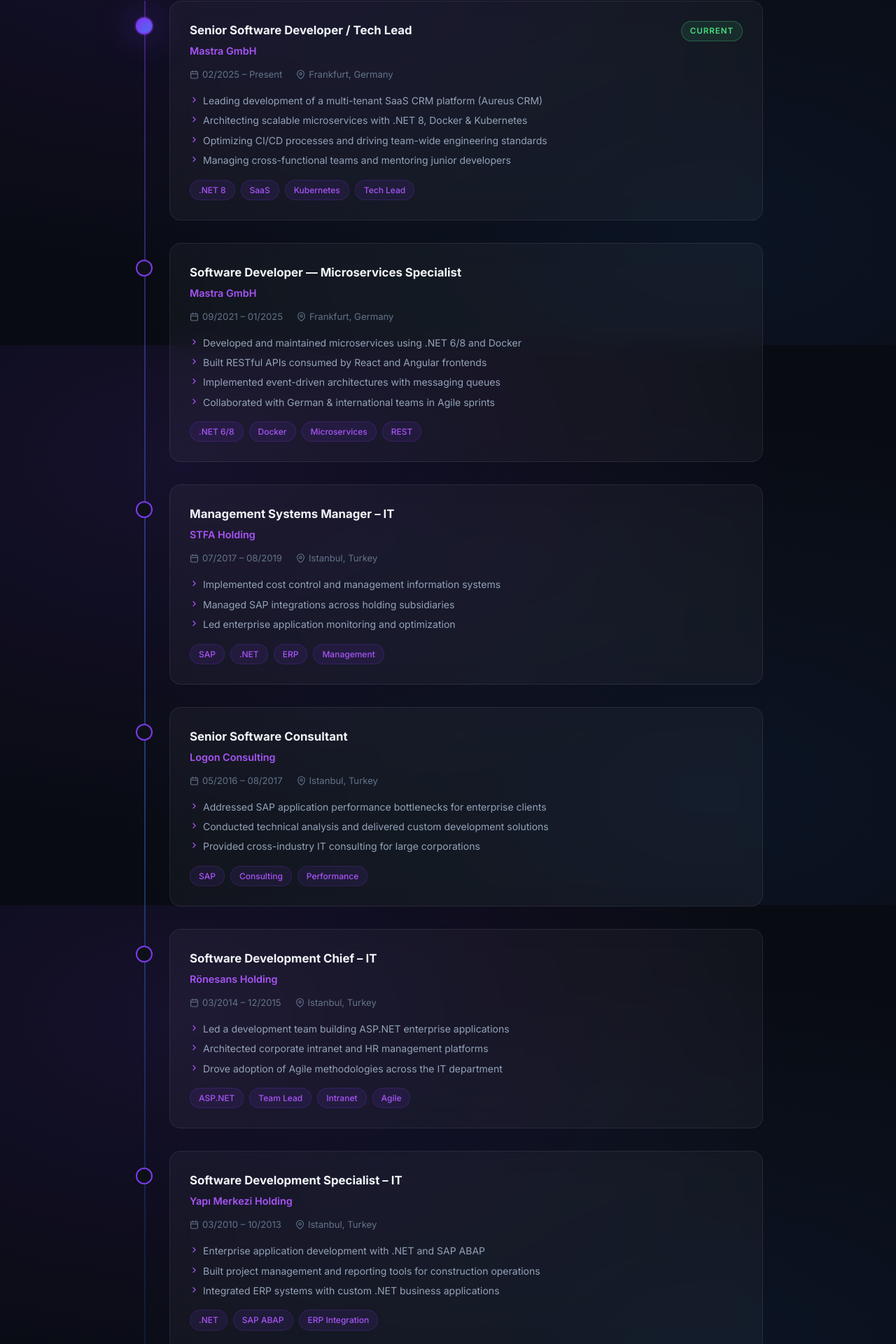
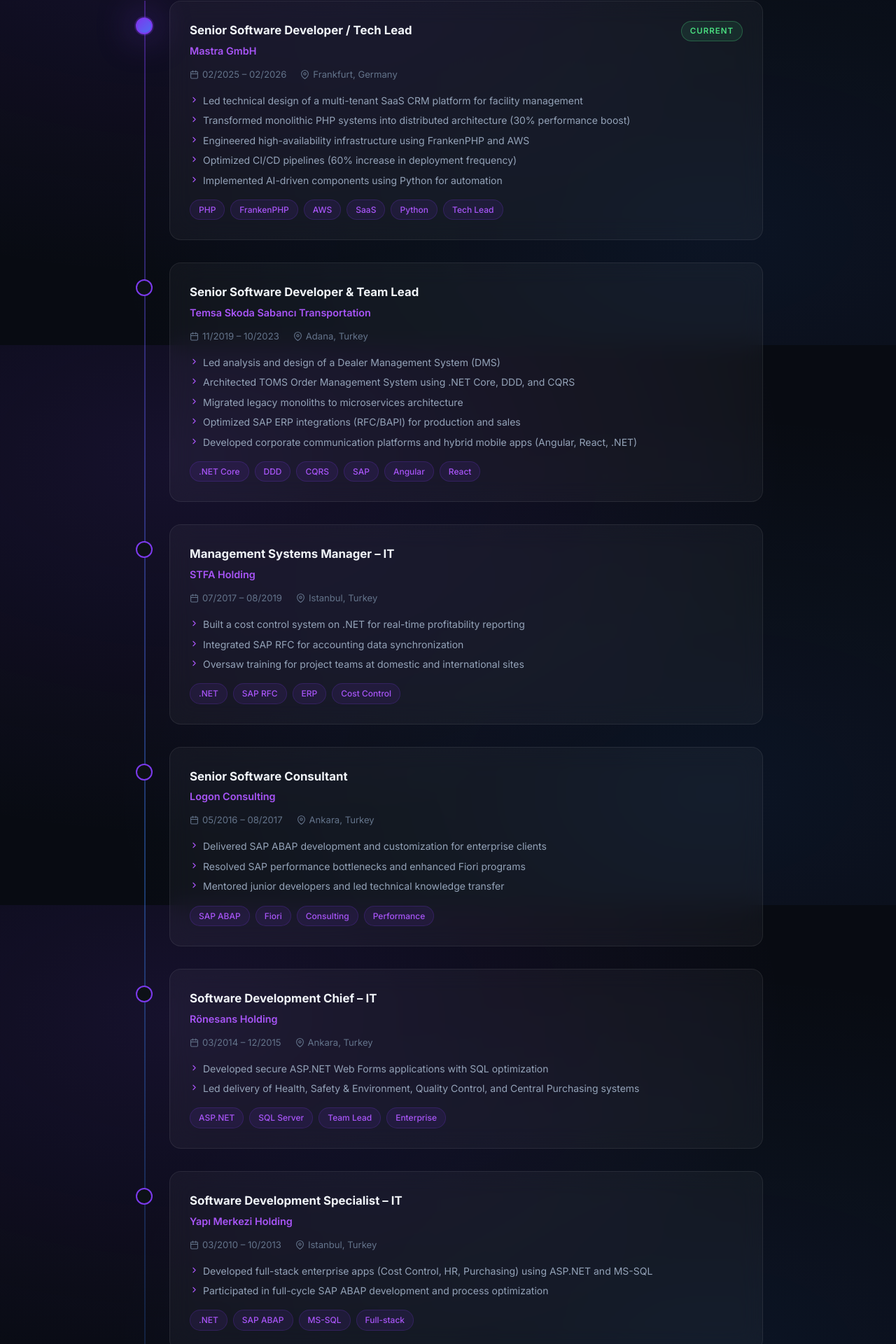
Before and after one commit to serkanocak/carrier, a React (Vite) app: page / in a window 1280 px wide. Shown: the part 3507-5427 px from the top of the page at 70% size. Built offline with nearby package versions, Linux system fonts and the light colour scheme.

Commit message:
feat: update experience and projects from LinkedIn profile

```diff
--- a/src/components/Experience.jsx
+++ b/src/components/Experience.jsx
@@ -5,29 +5,31 @@
     {
         company: 'Mastra GmbH',
         role: 'Senior Software Developer / Tech Lead',
-        period: '02/2025 – Present',
+        period: '02/2025 – 02/2026',
         location: 'Frankfurt, Germany',
         current: true,
         highlights: [
-            'Leading development of a multi-tenant SaaS CRM platform (Aureus CRM)',
-            'Architecting scalable microservices with .NET 8, Docker & Kubernetes',
-            'Optimizing CI/CD processes and driving team-wide engineering standards',
-            'Managing cross-functional teams and mentoring junior developers',
+            'Led technical design of a multi-tenant SaaS CRM platform for facility management',
+            'Transformed monolithic PHP systems into distributed architecture (30% performance boost)',
+            'Engineered high-availability infrastructure using FrankenPHP and AWS',
+            'Optimized CI/CD pipelines (60% increase in deployment frequency)',
+            'Implemented AI-driven components using Python for automation',
         ],
-        tags: ['.NET 8', 'SaaS', 'Kubernetes', 'Tech Lead'],
+        tags: ['PHP', 'FrankenPHP', 'AWS', 'SaaS', 'Python', 'Tech Lead'],
     },
     {
-        company: 'Mastra GmbH',
-        role: 'Software Developer — Microservices Specialist',
-        period: '09/2021 – 01/2025',
-        location: 'Frankfurt, Germany',
+        company: 'Temsa Skoda Sabancı Transportation',
+        role: 'Senior Software Developer & Team Lead',
+        period: '11/2019 – 10/2023',
+        location: 'Adana, Turkey',
         highlights: [
-            'Developed and maintained microservices using .NET 6/8 and Docker',
-            'Built RESTful APIs consumed by React and Angular frontends',
-            'Implemented event-driven architectures with messaging queues',
-            'Collaborated with German & international teams in Agile sprints',
+            'Led analysis and design of a Dealer Management System (DMS)',
+            'Architected TOMS Order Management System using .NET Core, DDD, and CQRS',
+            'Migrated legacy monoliths to microservices architecture',
+            'Optimized SAP ERP integrations (RFC/BAPI) for production and sales',
+            'Developed corporate communication platforms and hybrid mobile apps (Angular, React, .NET)',
         ],
-        tags: ['.NET 6/8', 'Docker', 'Microservices', 'REST'],
+        tags: ['.NET Core', 'DDD', 'CQRS', 'SAP', 'Angular', 'React'],
     },
     {
         company: 'STFA Holding',
@@ -35,35 +37,34 @@
         period: '07/2017 – 08/2019',
         location: 'Istanbul, Turkey',
         highlights: [
-            'Implemented cost control and management information systems',
-            'Managed SAP integrations across holding subsidiaries',
-            'Led enterprise application monitoring and optimization',
+            'Built a cost control system on .NET for real-time profitability reporting',
+            'Integrated SAP RFC for accounting data synchronization',
+            'Oversaw training for project teams at domestic and international sites',
         ],
-        tags: ['SAP', '.NET', 'ERP', 'Management'],
+        tags: ['.NET', 'SAP RFC', 'ERP', 'Cost Control'],
     },
     {
         company: 'Logon Consulting',
         role: 'Senior Software Consultant',
         period: '05/2016 – 08/2017',
-        location: 'Istanbul, Turkey',
+        location: 'Ankara, Turkey',
         highlights: [
-            'Addressed SAP application performance bottlenecks for enterprise clients',
-            'Conducted technical analysis and delivered custom development solutions',
-            'Provided cross-industry IT consulting for large corporations',
+            'Delivered SAP ABAP development and customization for enterprise clients',
+            'Resolved SAP performance bottlenecks and enhanced Fiori programs',
+            'Mentored junior developers and led technical knowledge transfer',
         ],
-        tags: ['SAP', 'Consulting', 'Performance'],
+        tags: ['SAP ABAP', 'Fiori', 'Consulting', 'Performance'],
     },
     {
         company: 'Rönesans Holding',
         role: 'Software Development Chief – IT',
         period: '03/2014 – 12/2015',
-        location: 'Istanbul, Turkey',
+        location: 'Ankara, Turkey',
         highlights: [
-            'Led a development team building ASP.NET enterprise applications',
-            'Architected corporate intranet and HR management platforms',
-            'Drove adoption of Agile methodologies across the IT department',
+            'Developed secure ASP.NET Web Forms applications with SQL optimization',
+            'Led delivery of Health, Safety & Environment, Quality Control, and Central Purchasing systems',
         ],
-        tags: ['ASP.NET', 'Team Lead', 'Intranet', 'Agile'],
+        tags: ['ASP.NET', 'SQL Server', 'Team Lead', 'Enterprise'],
     },
     {
         company: 'Yapı Merkezi Holding',
@@ -71,23 +72,31 @@
         period: '03/2010 – 10/2013',
         location: 'Istanbul, Turkey',
         highlights: [
-            'Enterprise application development with .NET and SAP ABAP',
-            'Built project management and reporting tools for construction operations',
-            'Integrated ERP systems with custom .NET business applications',
+            'Developed full-stack enterprise apps (Cost Control, HR, Purchasing) using ASP.NET and MS-SQL',
+            'Participated in full-cycle SAP ABAP development and process optimization',
         ],
-        tags: ['.NET', 'SAP ABAP', 'ERP Integration'],
+        tags: ['.NET', 'SAP ABAP', 'MS-SQL', 'Full-stack'],
     },
     {
         company: 'Enka Construction',
         role: 'System Support Specialist – IT',
         period: '03/2006 – 08/2009',
-        location: 'Istanbul, Turkey',
+        location: 'Donetsk, Ukraine',
         highlights: [
-            'Managed user account administration and Active Directory',
-            'Provided technical support and network infrastructure maintenance',
-            'First exposure to enterprise IT in a global construction company',
+            'Managed user accounts, network security, and hardware/software procurement',
+            'Provided enterprise IT support in a global construction environment',
         ],
-        tags: ['IT Support', 'Network', 'Active Directory'],
+        tags: ['IT Support', 'Network Security', 'Active Directory'],
+    },
+    {
+        company: 'Pricoinsa Co. Inc.',
+        role: 'Technical Service Intern',
+        period: '11/2005 – 02/2006',
+        location: 'Barcelona, Spain',
+        highlights: [
+            'Supported technical service operations and hardware/software maintenance',
+        ],
+        tags: ['Internship', 'Technical Service'],
     },
 ]
 
--- a/src/components/Projects.jsx
+++ b/src/components/Projects.jsx
@@ -3,36 +3,52 @@
 
 const PROJECTS = [
     {
-        title: 'Aureus CRM',
-        description: 'Multi-tenant SaaS CRM platform serving enterprise clients. Features real-time data sync, role-based access control, custom reporting dashboards, and seamless third-party integrations.',
-        tags: ['.NET 8', 'React', 'Azure', 'Docker', 'SaaS', 'Multi-tenant'],
+        title: 'Aureus CRM SaaS Platform',
+        description: 'Modernized multi-tenant SaaS CRM platform for facility management. Built with PHP/MySQL/AWS, featuring real-time data sync, role-based access control, and custom reporting dashboards.',
+        tags: ['PHP', 'MySQL', 'AWS', 'SaaS', 'Multi-tenant'],
         icon: '🏢',
         color: '#7C3AED',
-        highlights: ['Multi-tenant architecture', 'Real-time CRM', 'Azure deployment'],
+        highlights: ['Multi-tenant architecture', 'PHP to distributed migration', 'AWS infrastructure'],
     },
     {
         title: 'TOMS — Order Management System',
-        description: 'Temsa\'s enterprise Order Management System handling the complete lifecycle of commercial vehicle orders, from quotation through production to delivery tracking.',
-        tags: ['.NET', 'MSSQL', 'SAP Integration', 'WCF', 'Angular'],
+        description: 'Temsa\'s B2B Order Management System handling the complete lifecycle of commercial vehicle orders with end-to-end approval workflows and SAP integration.',
+        tags: ['.NET Core', 'DDD', 'CQRS', 'SAP Integration', 'Angular'],
         icon: '🚌',
         color: '#3B82F6',
-        highlights: ['Order lifecycle management', 'SAP ERP integration', 'Production tracking'],
+        highlights: ['End-to-end order workflows', 'SAP ERP integration', 'DDD & CQRS architecture'],
     },
     {
         title: 'Automotive Dealer Management System',
-        description: 'A comprehensive sales and service management solution for automotive dealerships. Manages vehicle inventory, customer relationships, service orders, and financial reporting.',
-        tags: ['ASP.NET MVC', 'SQL Server', 'JavaScript', 'ERP'],
+        description: 'Technical analysis and design for automotive sector digitization. Comprehensive sales and service management solution for vehicle dealerships.',
+        tags: ['ASP.NET MVC', 'SQL Server', '.NET Core', 'ERP'],
         icon: '🚗',
         color: '#06B6D4',
-        highlights: ['Vehicle inventory', 'Service management', 'Financial reporting'],
+        highlights: ['Dealer digitization', 'Vehicle inventory', 'Service management'],
     },
     {
         title: 'Corporate Communication Platform',
-        description: 'Enterprise intranet and HR management platform deployed across Rönesans Holding subsidiaries. Features company news, document management, HR workflows, and employee directory.',
-        tags: ['.NET', 'MS SharePoint', 'LDAP', 'SQL Server'],
+        description: 'Intranet-based CMS and hybrid mobile apps for enterprise communication. Deployed across Temsa subsidiaries with Angular, React, and .NET backends.',
+        tags: ['Angular', 'React', '.NET', 'Hybrid Mobile'],
         icon: '📡',
         color: '#A855F7',
-        highlights: ['Intranet portal', 'HR workflows', 'Document management'],
+        highlights: ['Intranet CMS', 'Hybrid mobile apps', 'Enterprise-wide deployment'],
+    },
+    {
+        title: 'SAP ECC ERP Full-Cycle Implementation',
+        description: 'Complete SAP ABAP development and process analysis. Delivered customization, performance optimization, and Fiori enhancements for enterprise clients.',
+        tags: ['SAP ABAP', 'Fiori', 'ERP', 'Process Analysis'],
+        icon: '⚙️',
+        color: '#F59E0B',
+        highlights: ['Full-cycle ABAP development', 'Fiori enhancements', 'Performance optimization'],
+    },
+    {
+        title: 'Enterprise Internal Systems Suite',
+        description: 'Suite of .NET/SQL enterprise applications for internal operations including Cost Control, Quality Control, HR Management, and Central Purchasing systems.',
+        tags: ['ASP.NET', 'MS-SQL', 'Web Forms', 'Enterprise'],
+        icon: '🏗️',
+        color: '#10B981',
+        highlights: ['Cost Control system', 'HR & Quality platforms', 'Multi-subsidiary deployment'],
     },
 ]
 
```
Also changed, not shown: 1 other file (tests, documents, lock files or other folders).
